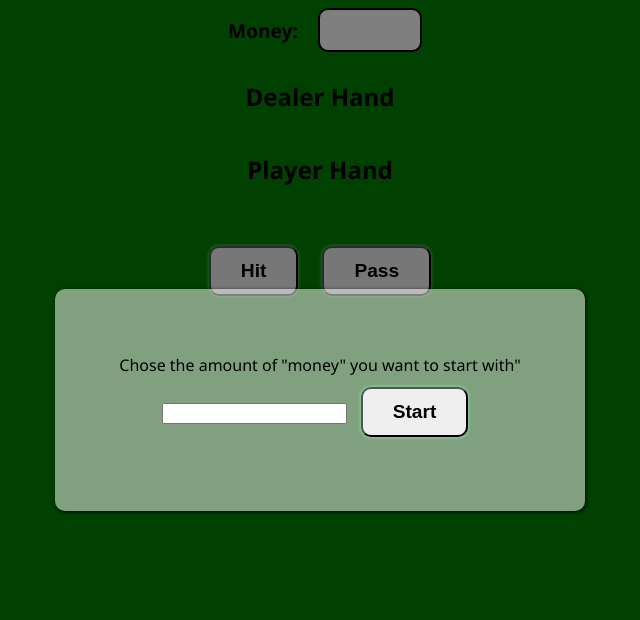
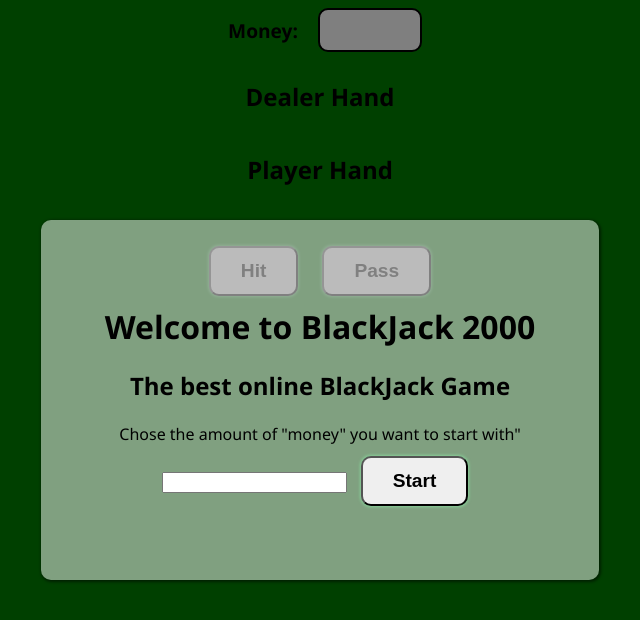
Before and after one commit to Aitbytes/ProjetWeb, a plain HTML site: page index.html in a window 1280 px wide. Shown: the whole page, without its empty margins (320-960 px from the left). Drawn offline with Linux system fonts and the light colour scheme.

Commit message:
"Add title"

```diff
--- a/index.html
+++ b/index.html
@@ -34,6 +34,8 @@
 
         <div class="background" id="menu">
             <div class="notice">
+                <h1>Welcome to BlackJack 2000</h1>
+                <h2>The best online BlackJack Game</h2>
                 <p>Chose the amount of "money" you want to start with"</p>
                 <input type="number" min="0" oninput="validity.valid||(value='');" id="money-input">
                 <button id="start-game-button">Start</button>
```
